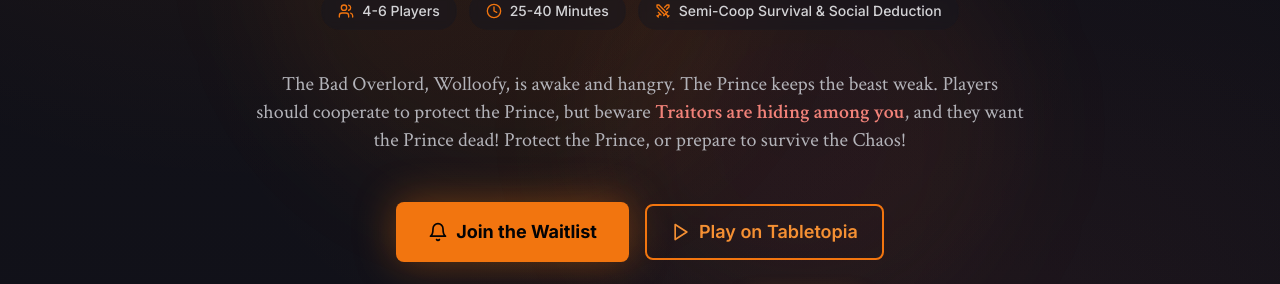
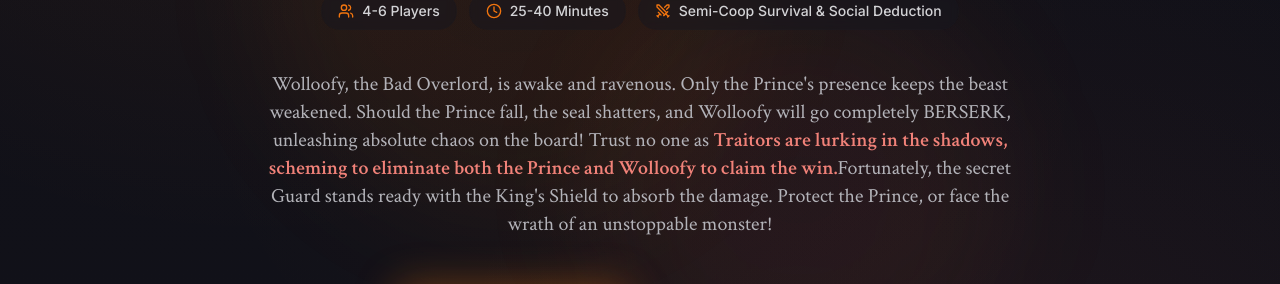
Before and after one commit to w49games/royal-betrayal-site, a React (Vite) app: page / in a window 1280 px wide. Shown: the part 496-780 px from the top of the page. Built offline with nearby package versions, Linux system fonts and the light colour scheme; a web font is replaced by a local one.

Commit message:
Update Hero.tsx

```diff
--- a/src/components/Hero.tsx
+++ b/src/components/Hero.tsx
@@ -93,8 +93,9 @@ export function Hero() {
             transition={{ duration: 0.8, delay: 0.7 }}
             className="max-w-3xl mx-auto text-lg md:text-xl text-secondary-300 leading-relaxed mb-12 font-body"
           >
-            The Bad Overlord, Wolloofy, is awake and hangry. The Prince keeps the beast weak. Players should cooperate to protect the Prince, but beware {' '}
-            <span className="text-accent-400 font-semibold">Traitors are hiding among you</span>, and they want the Prince dead! Protect the Prince, or prepare to survive the Chaos!
+            Wolloofy, the Bad Overlord, is awake and ravenous. Only the Prince's presence keeps the beast weakened. Should the Prince fall, the seal shatters, and Wolloofy will go completely BERSERK, unleashing absolute chaos on the board! Trust no one as  {' '}
+            <span className="text-accent-400 font-semibold">Traitors are lurking in the shadows, scheming to eliminate both the Prince and Wolloofy to claim the win.</span>Fortunately, the secret Guard stands ready with the King's Shield to absorb the damage. Protect the Prince, or face the wrath of an unstoppable monster!
+
           </motion.p>
 
           <motion.div
```
